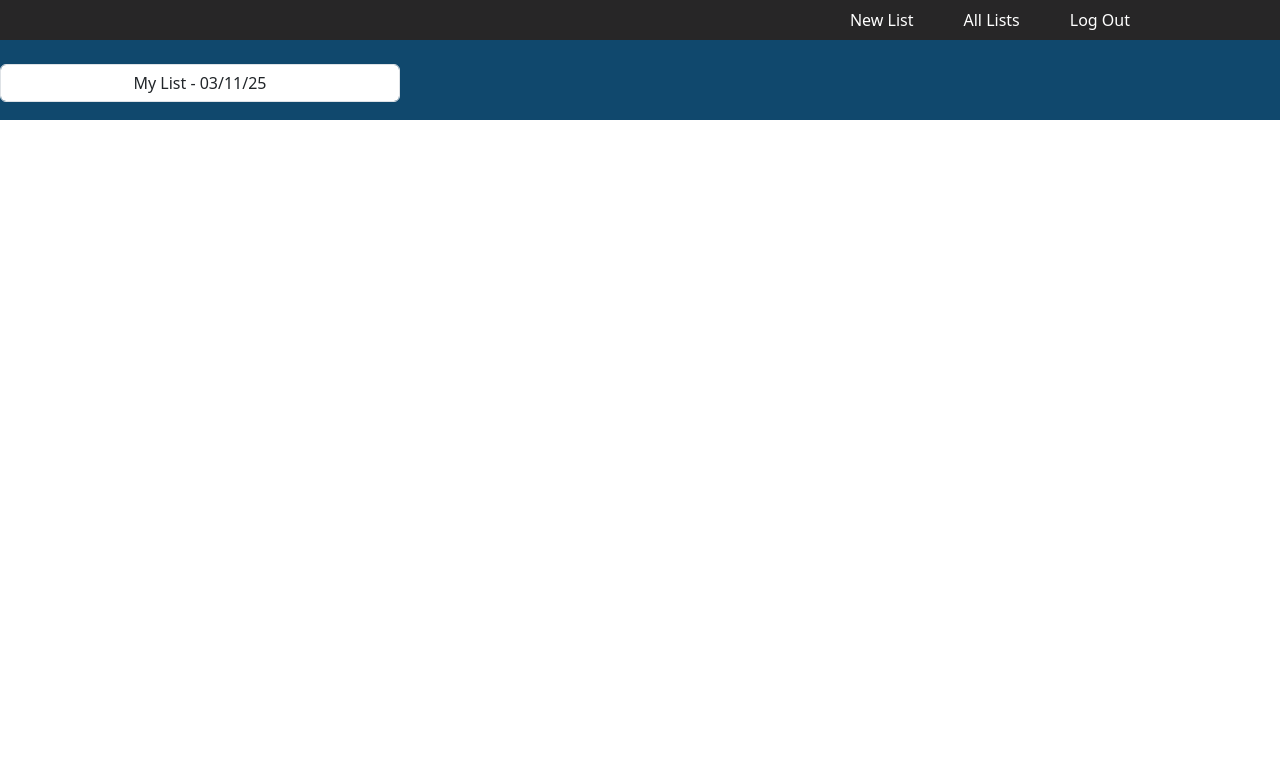
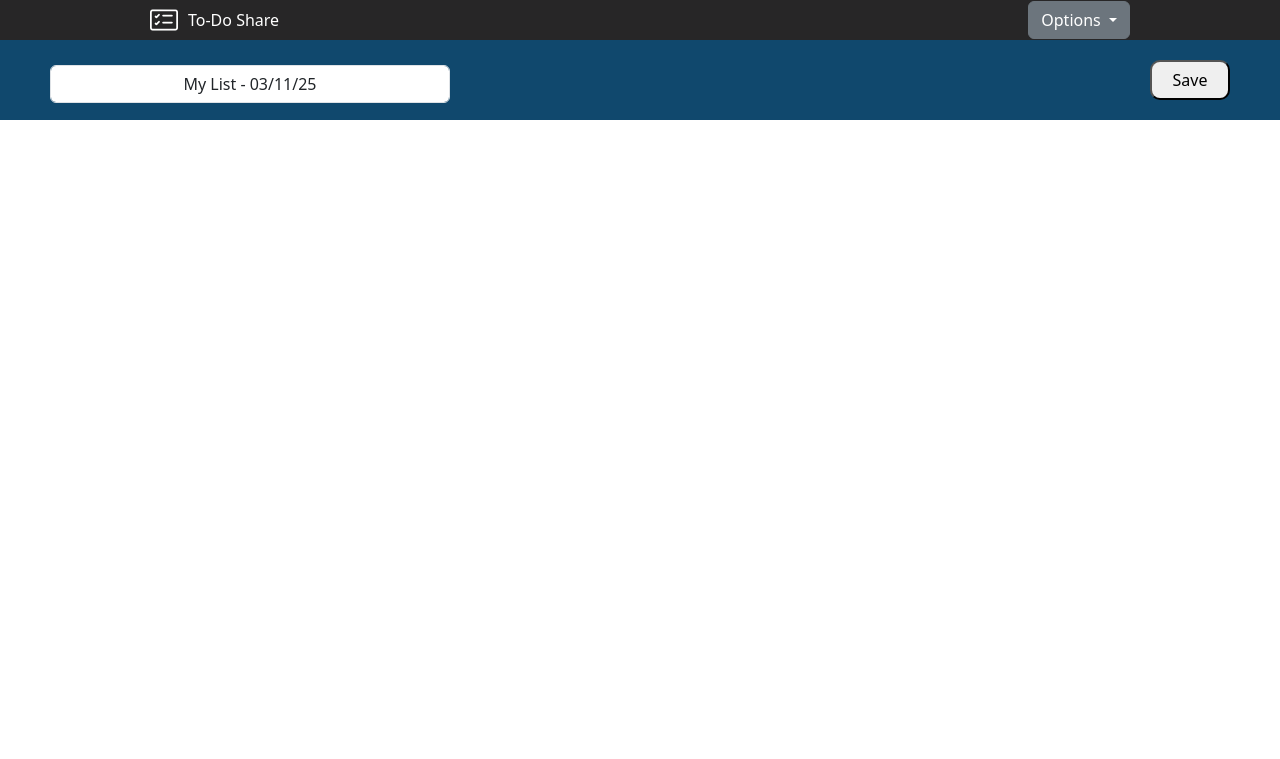
Before and after one commit to BolognaKenshin/to-do-list, a Flask app: page /new-list in a window 1280 px wide. Shown: the top 759 px of the page. Run offline with Flask 3, Linux system fonts and the light colour scheme; the visitor is signed in with stand-in values (Sample User, id 1); data that the repository does not hold is empty; some libraries are stand-ins or nearby versions.

Commit message:
Dev Branch

```diff
--- a/main.py
+++ b/main.py
@@ -1,9 +1,11 @@
-from flask import Flask, flash, redirect,render_template, request, url_for
+from flask import Flask, flash, redirect,render_template, request, session, url_for
 from flask_bootstrap import Bootstrap5
 from flask_login import UserMixin, login_user, LoginManager, current_user, logout_user
 from flask_sqlalchemy import SQLAlchemy
 from forms import LoginForm, NewUserForm, ToDoNameForm
 import os
+import random
+import string
 from sqlalchemy.orm import relationship, DeclarativeBase, Mapped, mapped_column
 from sqlalchemy import Column, Integer, String, Text, ForeignKey, Table
 from typing import List
@@ -47,7 +49,7 @@ class ListName(db.Model):
     list_name: Mapped[str] = mapped_column(String(250), nullable=False)
     list_users: Mapped[List['Users']] = relationship(secondary=relationships_table, back_populates="list_names")
     list_items: Mapped[List['ToDoItem']] = relationship()
-    list_url: Mapped[str] = mapped_column(String(), nullable=False, unique=True)
+    list_url_id: Mapped[str] = mapped_column(String(), nullable=False, unique=True)
 
 class ToDoItem(db.Model):
     __tablename__ = "to_do_items"
@@ -59,6 +61,19 @@ class ToDoItem(db.Model):
 
 with app.app_context():
     db.create_all()
+
+# Generates a random series of characters, appends to a string 4-10 characters long
+def generate_url_id(chars=string.ascii_letters + string.digits):
+    id_length = random.randint(4, 10)
+    list_name_urls = db.session.query(ListName.list_url_id).all()
+    generated_id = ""
+    for _ in range(id_length):
+        generated_id += random.choice(chars)
+    if any(generated_id == list_name_url[0] for list_name_url in list_name_urls):
+        return generate_url_id()
+    else:
+        return generated_id
+
 
 @app.route("/")
 def homepage():
@@ -119,8 +134,29 @@ def current_list():
 
 @app.route("/new-list", methods=["GET", "POST"])
 def new_list():
+    session['list_url_id'] = generate_url_id()
     form = ToDoNameForm()
+    if form.validate_on_submit():
+        session['list_name'] = form.to_do_name.data
     return render_template('new-list.html', current_user=current_user, form=form)
+
+@app.route("/save-list", methods=["GET", "POST"])
+def save_list():
+    l_name = session['list_name']
+    l_url_id = session['list_url_id']
+    if not any(l_name == list_name.list_name for list_name in current_user.list_names):
+        new_list_name = ListName(
+            list_name=l_name,
+            list_url_id=l_url_id,
+        )
+        db.session.add(new_list_name)
+        db.session.commit()
+        current_user.list_names.append(new_list_name)
+        db.session.commit()
+        return redirect(url_for("all_lists", current_user=current_user))
+    else:
+        flash("There is another list with that name registered to your account.")
+    return redirect(url_for('all_lists'))
 
 if __name__ == "__main__":
     app.run(debug=True)
--- a/static/css/styles.css
+++ b/static/css/styles.css
@@ -2,15 +2,24 @@ a {
     white-space: nowrap;
 }
 
+.form {
+    width: 400px;
+}
 
 .form-control {
     width: 400px;
     text-align: center;
 }
 
-@media (max-width: 450px) {
+@media (max-width: 600px) {
     .form-control {
-        width: 300px;
+        width: 350px;
+    }
+}
+
+@media (max-width: 540px) {
+    .form-control {
+        width: 200px;
     }
 }
 
@@ -97,9 +106,12 @@ html, body {
 }
 
 #list-name-bar {
+    align-items: center;
     background-color: #10486d;
+    display: flex;
     height: 80px;
     width: 100%;
+    padding: 0 50px;
 }
 
 main {
@@ -168,6 +180,14 @@ nav {
     }
 }
 
+#save-button {
+    border-radius: 10px;
+    flex-shrink: 0;
+    margin-left: auto;
+    height: 40px;
+    width: 80px;
+}
+
 #top-bar-email {
     color: white;
 }
--- a/templates/header.html
+++ b/templates/header.html
@@ -12,20 +12,31 @@
 <body>
     <header id="top-bar" >
 
-
-        {% if not current_user.is_authenticated %}
         <div id="top-bar-title">
             <i class="bi bi-card-checklist"></i><span>To-Do Share</span>
         </div>
-        <nav>
-            <a class="nav-link" href='{{ url_for("log_in") }}'>Log in</a>
-            <a class="nav-link" href='{{ url_for("sign_up") }}'>Sign up</a>
-        </nav>
+
+        {% if not current_user.is_authenticated %}
+        <div class="dropdown">
+          <button class="btn btn-secondary dropdown-toggle" type="button" data-bs-toggle="dropdown" aria-expanded="false">
+            Options
+          </button>
+          <ul class="dropdown-menu">
+              <li><a class="dropdown-item" href='{{ url_for("log_in") }}'>Log in</a></li>
+              <li><a class="dropdown-item" href='{{ url_for("sign_up") }}'>Sign up</a></li>
+          </ul>
+        </div>
         {% else %}
-        <nav id="authenticated-nav">
-            <a class="nav-link" href='{{ url_for("new_list") }}'>New List</a>
-            <a class="nav-link" href='{{ url_for("all_lists") }}'>All Lists</a>
-            <a class="nav-link" href='{{ url_for("logout") }}'>Log Out</a>
-        </nav>
+
+        <div class="dropdown">
+          <button class="btn btn-secondary dropdown-toggle" type="button" data-bs-toggle="dropdown" aria-expanded="false">
+            Options
+          </button>
+          <ul class="dropdown-menu">
+              <li><a class="dropdown-item" href='{{ url_for("new_list") }}'>New List</a></li>
+              <li><a class="dropdown-item" href='{{ url_for("all_lists") }}'>All Lists</a></li>
+              <li><a class="dropdown-item" href='{{ url_for("logout") }}'>Log Out</a></li>
+          </ul>
+        </div>
         {% endif %}
     </header>
--- a/templates/lists.html
+++ b/templates/lists.html
@@ -2,6 +2,11 @@
 
 <main>
         <h1>This page will show all lists!</h1>
+        {% for list in current_user.list_names %}
+        <div>
+                <h2>{{ list.list_name }}</h2>
+        </div>
+        {% endfor %}
 </main>
 
 {% include 'footer.html' %}
--- a/templates/new-list.html
+++ b/templates/new-list.html
@@ -2,7 +2,15 @@
 
 <main id="new-list-main">
     <div id="list-name-bar">
+        {% with messages = get_flashed_messages() %}
+        {% for message in messages %}
+        <p class="flash">{{ message }}</p>
+        {% endfor %}
+        {% endwith %}
+
         {{ render_form(form, novalidate=True) }}
+
+        <button id="save-button" onclick="window.location.href='{{ url_for('save_list') }}'">Save</button>
     </div>
 </main>
 
```
Also changed, not shown: 1 other file.
